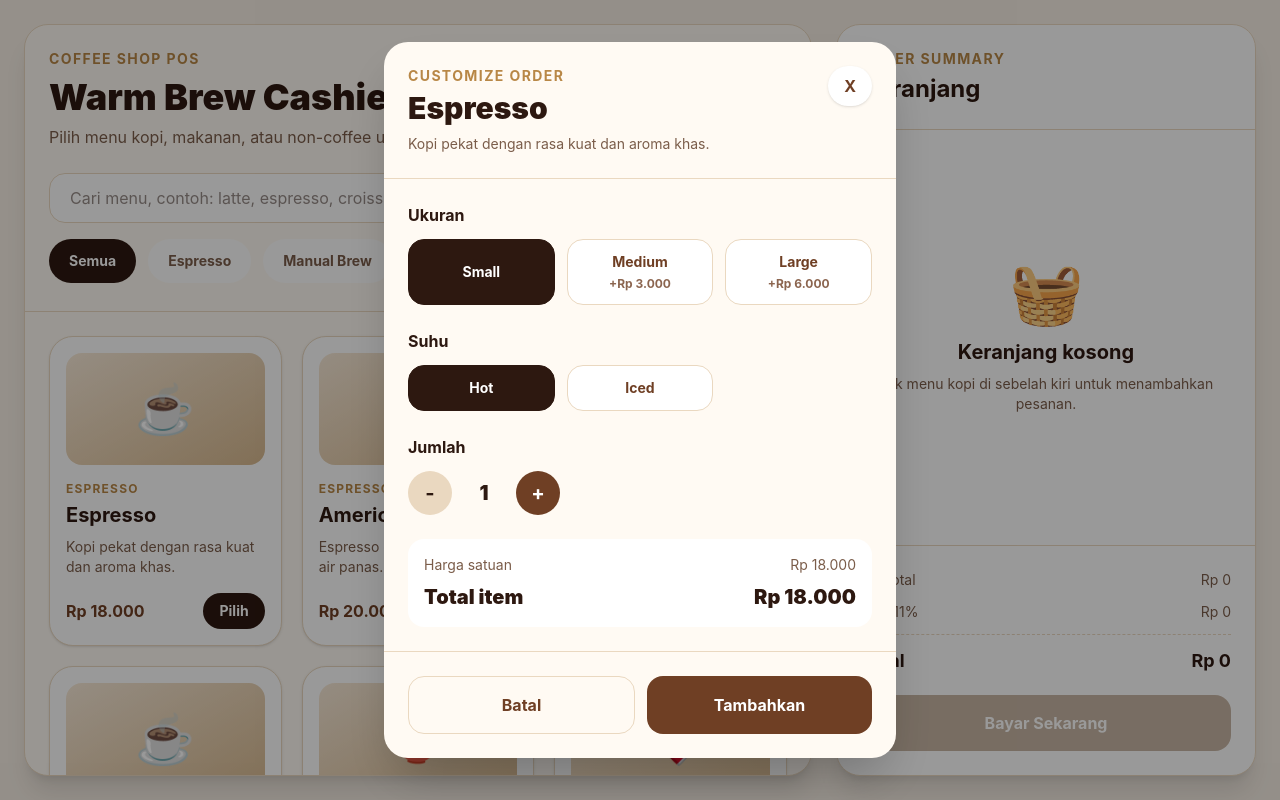
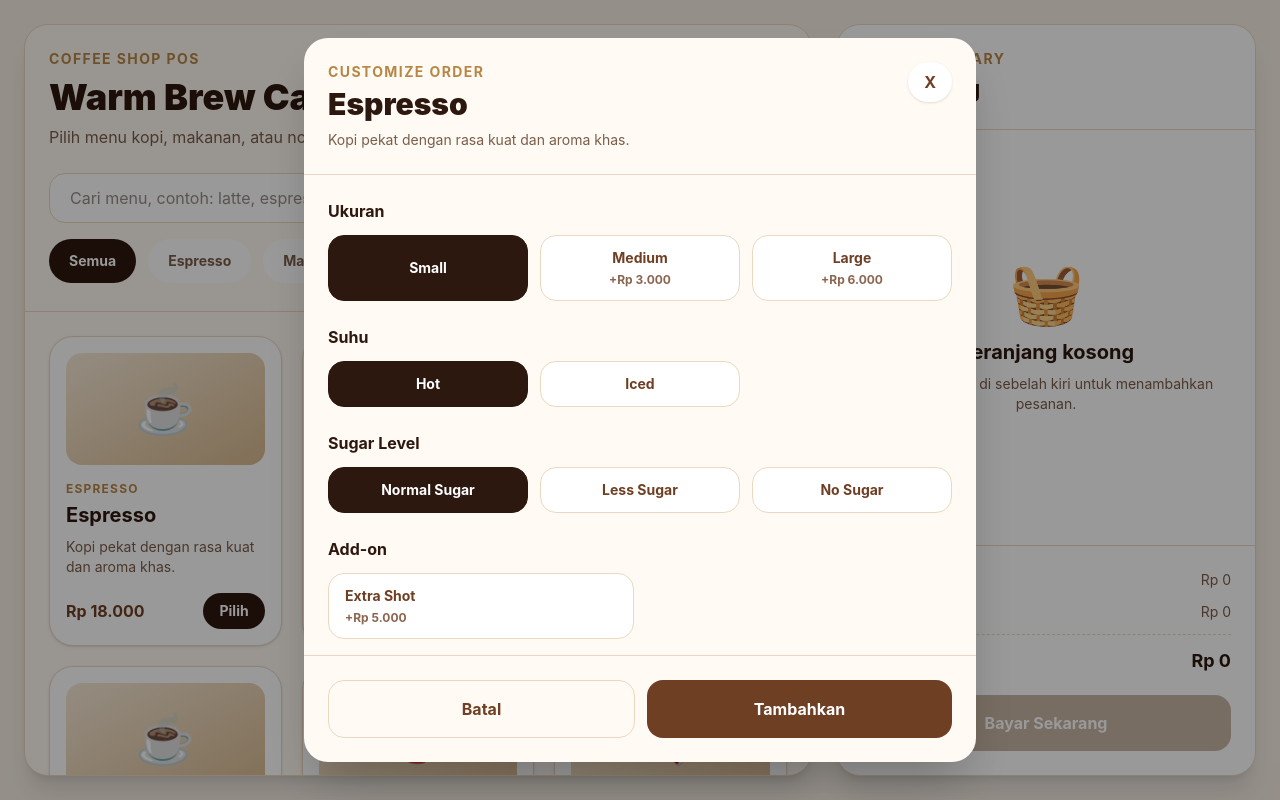
Before and after one commit to AlanMulik33/CoffeeShopp, a React (Vite) app: page / in a window 1280 px wide. Both pictures are taken after a click on the button 165 px from the left and 491 px from the top of the page. Built offline with nearby package versions, Linux system fonts and the light colour scheme.

Commit message:
tambah catatan saat pesan

```diff
--- a/src/components/ProductOptionModal.jsx
+++ b/src/components/ProductOptionModal.jsx
@@ -6,13 +6,21 @@ function ProductOptionModal({ product, onClose }) {
 
   const [selectedSize, setSelectedSize] = useState('')
   const [selectedTemperature, setSelectedTemperature] = useState('')
+  const [selectedSugar, setSelectedSugar] = useState('')
+  const [selectedIce, setSelectedIce] = useState('')
+  const [selectedAddOns, setSelectedAddOns] = useState([])
   const [quantity, setQuantity] = useState(1)
+  const [note, setNote] = useState('')
 
   useEffect(() => {
     if (product) {
       setSelectedSize(product.sizeOptions?.[0]?.name || '')
       setSelectedTemperature(product.temperatureOptions?.[0] || '')
+      setSelectedSugar(product.sugarOptions?.[0] || '')
+      setSelectedIce(product.iceOptions?.[0] || '')
+      setSelectedAddOns([])
       setQuantity(1)
+      setNote('')
     }
   }, [product])
 
@@ -32,14 +40,42 @@ function ProductOptionModal({ product, onClose }) {
     }).format(value)
   }
 
-  const additionalPrice = selectedSizeData?.additionalPrice || 0
-  const finalPrice = product.price + additionalPrice
+  const showIceOptions =
+    product.iceOptions.length > 0 &&
+    selectedTemperature &&
+    selectedTemperature !== 'Hot'
+
+  const sizeAdditionalPrice = selectedSizeData?.additionalPrice || 0
+
+  const addOnTotal = selectedAddOns.reduce((total, addOn) => {
+    return total + addOn.price
+  }, 0)
+
+  const finalPrice = product.price + sizeAdditionalPrice + addOnTotal
   const lineTotal = finalPrice * quantity
+
+  const toggleAddOn = (addOn) => {
+    const alreadySelected = selectedAddOns.some(
+      (selected) => selected.name === addOn.name
+    )
+
+    if (alreadySelected) {
+      setSelectedAddOns((current) =>
+        current.filter((selected) => selected.name !== addOn.name)
+      )
+    } else {
+      setSelectedAddOns((current) => [...current, addOn])
+    }
+  }
 
   const handleAddToCart = () => {
     addToCart(product, {
       size: selectedSize,
       temperature: selectedTemperature,
+      sugar: selectedSugar,
+      ice: showIceOptions ? selectedIce : '',
+      addOns: selectedAddOns,
+      note: note.trim(),
       quantity,
       finalPrice,
     })
@@ -49,7 +85,7 @@ function ProductOptionModal({ product, onClose }) {
 
   return (
     <div className="fixed inset-0 z-50 flex items-center justify-center bg-black/40 p-4">
-      <div className="w-full max-w-lg rounded-3xl bg-[#fffaf3] shadow-2xl">
+      <div className="max-h-[92vh] w-full max-w-2xl overflow-hidden rounded-3xl bg-[#fffaf3] shadow-2xl">
         <div className="border-b border-[#ead8c0] p-6">
           <div className="flex items-start justify-between gap-4">
             <div>
@@ -73,7 +109,7 @@ function ProductOptionModal({ product, onClose }) {
           </div>
         </div>
 
-        <div className="space-y-6 p-6">
+        <div className="max-h-[60vh] space-y-6 overflow-y-auto p-6">
           <div>
             <p className="mb-3 font-bold text-[#2d1810]">Ukuran</p>
 
@@ -121,6 +157,92 @@ function ProductOptionModal({ product, onClose }) {
             </div>
           )}
 
+          {product.sugarOptions.length > 0 && (
+            <div>
+              <p className="mb-3 font-bold text-[#2d1810]">Sugar Level</p>
+
+              <div className="grid grid-cols-3 gap-3">
+                {product.sugarOptions.map((sugar) => (
+                  <button
+                    key={sugar}
+                    onClick={() => setSelectedSugar(sugar)}
+                    className={`rounded-2xl border px-4 py-3 text-sm font-bold transition ${
+                      selectedSugar === sugar
+                        ? 'border-[#2d1810] bg-[#2d1810] text-white'
+                        : 'border-[#ead8c0] bg-white text-[#6f3f24] hover:bg-[#fff4e7]'
+                    }`}
+                  >
+                    {sugar}
+                  </button>
+                ))}
+              </div>
+            </div>
+          )}
+
+          {showIceOptions && (
+            <div>
+              <p className="mb-3 font-bold text-[#2d1810]">Ice Level</p>
+
+              <div className="grid grid-cols-3 gap-3">
+                {product.iceOptions.map((ice) => (
+                  <button
+                    key={ice}
+                    onClick={() => setSelectedIce(ice)}
+                    className={`rounded-2xl border px-4 py-3 text-sm font-bold transition ${
+                      selectedIce === ice
+                        ? 'border-[#2d1810] bg-[#2d1810] text-white'
+                        : 'border-[#ead8c0] bg-white text-[#6f3f24] hover:bg-[#fff4e7]'
+                    }`}
+                  >
+                    {ice}
+                  </button>
+                ))}
+              </div>
+            </div>
+          )}
+
+          {product.addOnOptions.length > 0 && (
+            <div>
+              <p className="mb-3 font-bold text-[#2d1810]">Add-on</p>
+
+              <div className="grid grid-cols-2 gap-3">
+                {product.addOnOptions.map((addOn) => {
+                  const active = selectedAddOns.some(
+                    (selected) => selected.name === addOn.name
+                  )
+
+                  return (
+                    <button
+                      key={addOn.name}
+                      onClick={() => toggleAddOn(addOn)}
+                      className={`rounded-2xl border px-4 py-3 text-left text-sm font-bold transition ${
+                        active
+                          ? 'border-[#2d1810] bg-[#2d1810] text-white'
+                          : 'border-[#ead8c0] bg-white text-[#6f3f24] hover:bg-[#fff4e7]'
+                      }`}
+                    >
+                      <span className="block">{addOn.name}</span>
+                      <span className="mt-1 block text-xs opacity-80">
+                        +{formatCurrency(addOn.price)}
+                      </span>
+                    </button>
+                  )
+                })}
+              </div>
+            </div>
+          )}
+
+          <div>
+            <p className="mb-3 font-bold text-[#2d1810]">Catatan Khusus</p>
+
+            <textarea
+              value={note}
+              onChange={(event) => setNote(event.target.value)}
+              placeholder="Contoh: less sugar, no ice, jangan terlalu panas..."
+              className="min-h-24 w-full rounded-2xl border border-[#ead8c0] bg-white px-4 py-3 text-[#2d1810] outline-none focus:border-[#b88746] focus:ring-4 focus:ring-[#ead8c0]"
+            />
+          </div>
+
           <div>
             <p className="mb-3 font-bold text-[#2d1810]">Jumlah</p>
 
@@ -147,13 +269,30 @@ function ProductOptionModal({ product, onClose }) {
 
           <div className="rounded-2xl bg-white p-4">
             <div className="flex items-center justify-between text-sm text-[#7b5d4a]">
-              <span>Harga satuan</span>
-              <span>{formatCurrency(finalPrice)}</span>
+              <span>Harga dasar</span>
+              <span>{formatCurrency(product.price)}</span>
             </div>
 
-            <div className="mt-2 flex items-center justify-between text-xl font-black text-[#2d1810]">
-              <span>Total item</span>
-              <span>{formatCurrency(lineTotal)}</span>
+            <div className="mt-2 flex items-center justify-between text-sm text-[#7b5d4a]">
+              <span>Tambahan ukuran</span>
+              <span>{formatCurrency(sizeAdditionalPrice)}</span>
+            </div>
+
+            <div className="mt-2 flex items-center justify-between text-sm text-[#7b5d4a]">
+              <span>Add-on</span>
+              <span>{formatCurrency(addOnTotal)}</span>
+            </div>
+
+            <div className="mt-3 border-t border-dashed border-[#ead8c0] pt-3">
+              <div className="flex items-center justify-between text-sm text-[#7b5d4a]">
+                <span>Harga satuan</span>
+                <span>{formatCurrency(finalPrice)}</span>
+              </div>
+
+              <div className="mt-2 flex items-center justify-between text-xl font-black text-[#2d1810]">
+                <span>Total item</span>
+                <span>{formatCurrency(lineTotal)}</span>
+              </div>
             </div>
           </div>
         </div>
--- a/src/data/products.jsx
+++ b/src/data/products.jsx
@@ -6,6 +6,24 @@ const drinkSizes = [
 
 const regularSize = [
   { name: 'Regular', additionalPrice: 0 },
+]
+
+const sugarOptions = ['Normal Sugar', 'Less Sugar', 'No Sugar']
+
+const iceOptions = ['Normal Ice', 'Less Ice', 'No Ice']
+
+const coffeeAddOns = [
+  { name: 'Extra Shot', price: 5000 },
+  { name: 'Vanilla Syrup', price: 4000 },
+  { name: 'Caramel Syrup', price: 4000 },
+  { name: 'Oat Milk', price: 6000 },
+]
+
+const nonCoffeeAddOns = [
+  { name: 'Vanilla Syrup', price: 4000 },
+  { name: 'Caramel Syrup', price: 4000 },
+  { name: 'Whipped Cream', price: 5000 },
+  { name: 'Oat Milk', price: 6000 },
 ]
 
 export const products = [
@@ -18,6 +36,11 @@ export const products = [
     description: 'Kopi pekat dengan rasa kuat dan aroma khas.',
     sizeOptions: drinkSizes,
     temperatureOptions: ['Hot', 'Iced'],
+    sugarOptions,
+    iceOptions,
+    addOnOptions: [
+      { name: 'Extra Shot', price: 5000 },
+    ],
   },
   {
     id: 2,
@@ -28,6 +51,9 @@ export const products = [
     description: 'Espresso dengan tambahan air panas.',
     sizeOptions: drinkSizes,
     temperatureOptions: ['Hot', 'Iced'],
+    sugarOptions,
+    iceOptions,
+    addOnOptions: coffeeAddOns,
   },
   {
     id: 3,
@@ -38,6 +64,9 @@ export const products = [
     description: 'Espresso, susu, dan foam lembut.',
     sizeOptions: drinkSizes,
     temperatureOptions: ['Hot', 'Iced', 'Blend'],
+    sugarOptions,
+    iceOptions,
+    addOnOptions: coffeeAddOns,
   },
   {
     id: 4,
@@ -48,6 +77,9 @@ export const products = [
     description: 'Espresso dengan susu dan foam tebal.',
     sizeOptions: drinkSizes,
     temperatureOptions: ['Hot', 'Iced'],
+    sugarOptions,
+    iceOptions,
+    addOnOptions: coffeeAddOns,
   },
   {
     id: 5,
@@ -58,6 +90,11 @@ export const products = [
     description: 'Seduhan manual dengan karakter rasa yang lebih kompleks.',
     sizeOptions: drinkSizes,
     temperatureOptions: ['Hot', 'Iced'],
+    sugarOptions: [],
+    iceOptions,
+    addOnOptions: [
+      { name: 'Extra Coffee', price: 6000 },
+    ],
   },
   {
     id: 6,
@@ -68,6 +105,9 @@ export const products = [
     description: 'Minuman coklat lembut dan manis.',
     sizeOptions: drinkSizes,
     temperatureOptions: ['Hot', 'Iced', 'Blend'],
+    sugarOptions,
+    iceOptions,
+    addOnOptions: nonCoffeeAddOns,
   },
   {
     id: 7,
@@ -78,6 +118,9 @@ export const products = [
     description: 'Matcha creamy dengan susu segar.',
     sizeOptions: drinkSizes,
     temperatureOptions: ['Hot', 'Iced', 'Blend'],
+    sugarOptions,
+    iceOptions,
+    addOnOptions: nonCoffeeAddOns,
   },
   {
     id: 8,
@@ -88,5 +131,11 @@ export const products = [
     description: 'Pastry renyah cocok untuk teman kopi.',
     sizeOptions: regularSize,
     temperatureOptions: [],
+    sugarOptions: [],
+    iceOptions: [],
+    addOnOptions: [
+      { name: 'Butter Extra', price: 3000 },
+      { name: 'Chocolate Dip', price: 4000 },
+    ],
   },
 ]
--- a/src/store/posStore.jsx
+++ b/src/store/posStore.jsx
@@ -5,7 +5,23 @@ export const usePosStore = create((set) => ({
 
   addToCart: (product, options) =>
     set((state) => {
-      const cartKey = `${product.id}-${options.size}-${options.temperature || 'none'}`
+      const addOnKey =
+        options.addOns
+          ?.map((addOn) => addOn.name)
+          .sort()
+          .join('|') || 'none'
+
+      const noteKey = options.note?.trim().toLowerCase() || 'none'
+
+      const cartKey = [
+        product.id,
+        options.size || 'none',
+        options.temperature || 'none',
+        options.sugar || 'none',
+        options.ice || 'none',
+        addOnKey,
+        noteKey,
+      ].join('-')
 
       const existingItem = state.cart.find((item) => item.cartKey === cartKey)
 
@@ -29,6 +45,10 @@ export const usePosStore = create((set) => ({
         price: options.finalPrice,
         size: options.size,
         temperature: options.temperature,
+        sugar: options.sugar,
+        ice: options.ice,
+        addOns: options.addOns,
+        note: options.note,
         quantity: options.quantity,
       }
 
```
Also changed, not shown: src/components/CartPanel.jsx (+18 -0 lines).
